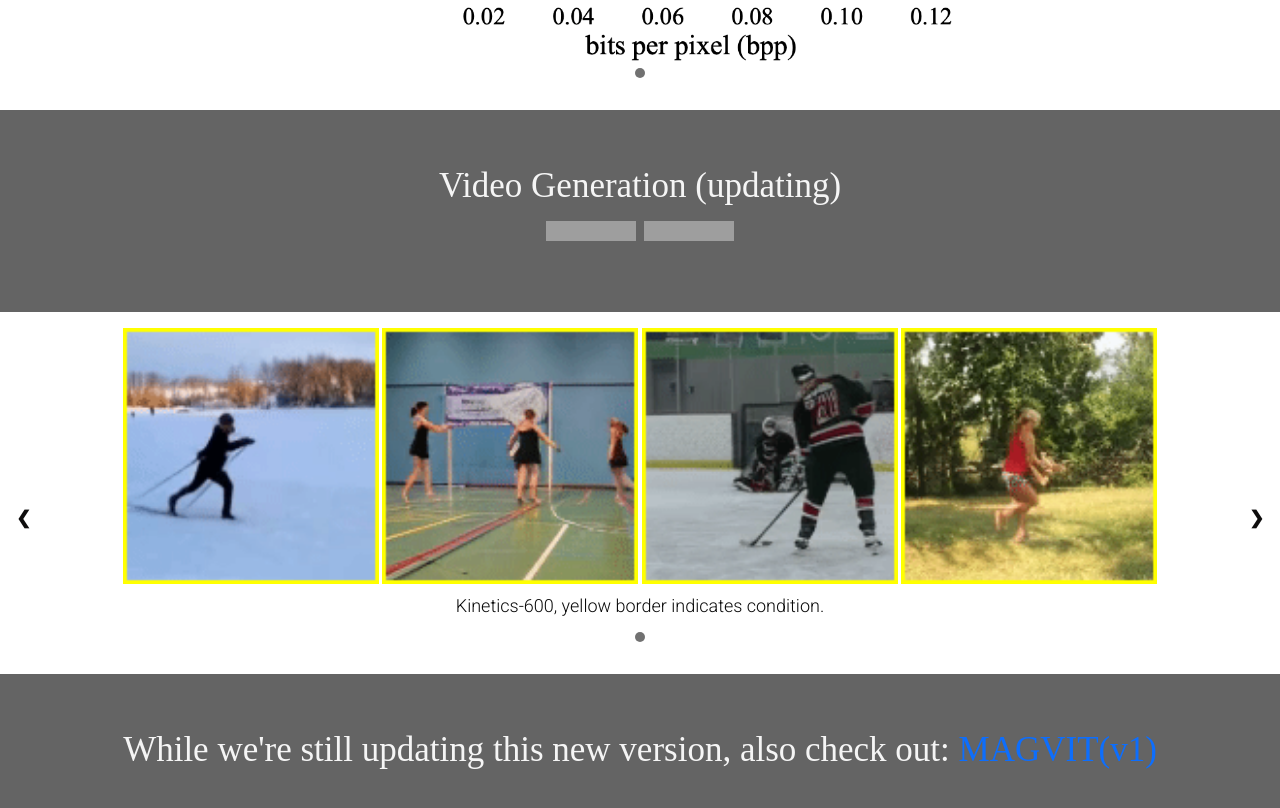
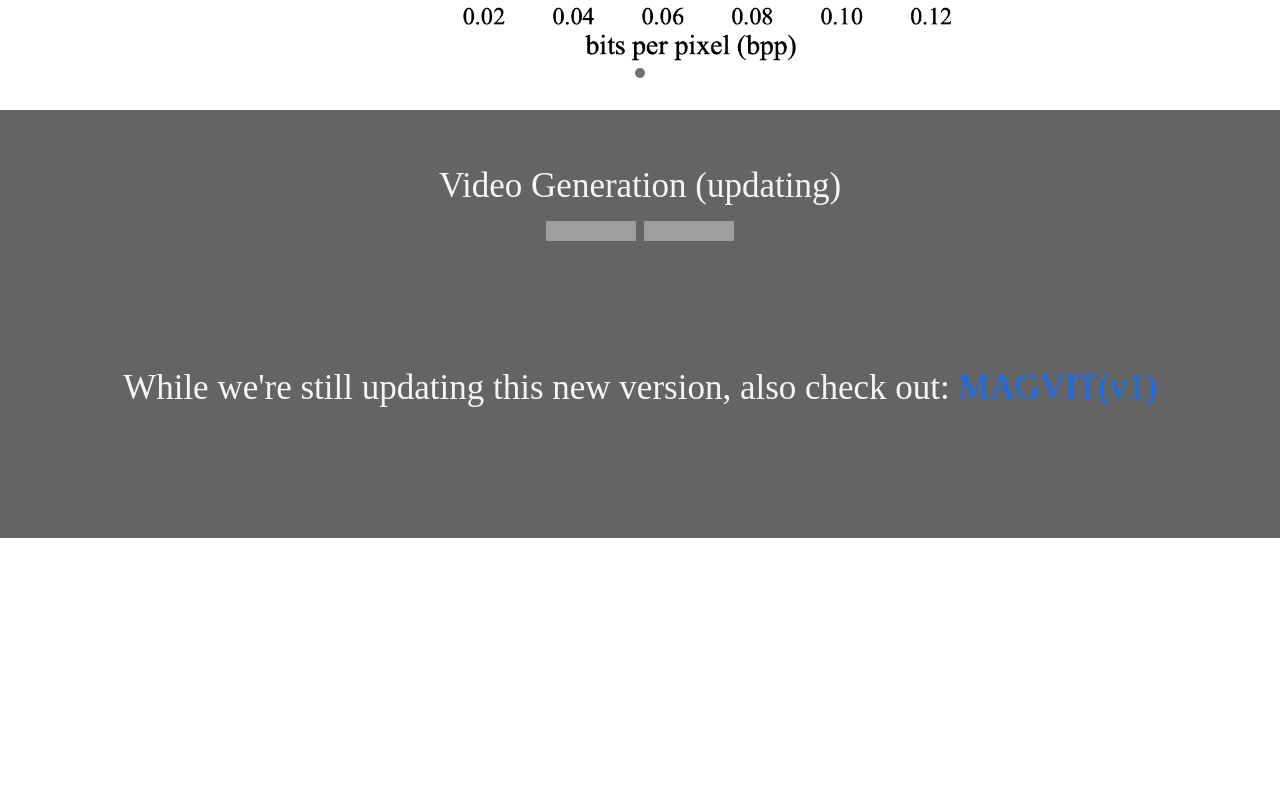
Before and after one commit to MAGVIT/magvit.github.io, a Jekyll site: the page v2/index.html, which Jekyll copies as it is, in a window 1280 px wide and 900 px high, scrolled down 3490 px. Shown: the top 808 px of the window. Built offline with Jekyll 4.4.1, drawn with Linux system fonts in a browser that asks for light colours; some web fonts are replaced; after the commit the page ends 4028 px from its top, so only the background shows below that; grey boxes are pictures that could not be loaded.

Commit message:
Update index.html

```diff
--- a/v2/index.html
+++ b/v2/index.html
@@ -139,7 +139,7 @@
       <a href="https://paperswithcode.com/sota/video-generation-on-ucf-101?p=language-model-beats-diffusion-tokenizer-is"><img src="https://img.shields.io/endpoint.svg?url=https://paperswithcode.com/badge/language-model-beats-diffusion-tokenizer-is/video-generation-on-ucf-101"></a></h1>
   </div>
 
-  <div id="slideshow4" class="slideshow-container">
+  <!-- <div id="slideshow4" class="slideshow-container">
     <div class="mySlides">
       <div style="text-align:center">
         <img src="./images/k600_1.gif" class="quarter">
@@ -157,7 +157,7 @@
     </div>
   </div>
   <br>
-  <br>
+  <br> -->
 
   <!-- anon-on -->
   <div class="header_dark_gray">
```
